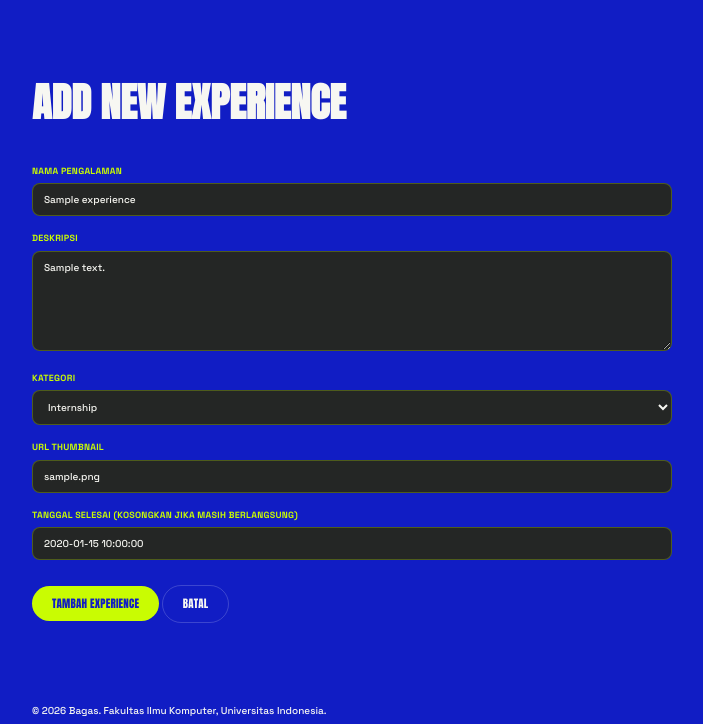
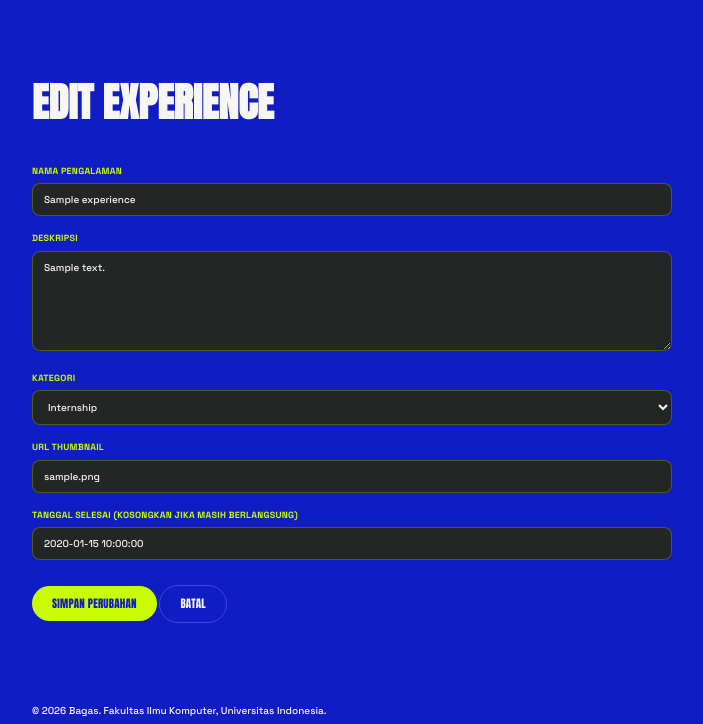
Before and after one commit to mahendraaaaaaaa/myportofolio, a Django app: page /experience/00000000-0000-0000-0000-000000000001/edit/ in a window 1280 px wide. Shown: the part 76-800 px from the top of the page, without its empty margins (143-846 px from the left). Run offline with Django 5.2, Linux system fonts and the light colour scheme; tables that the repository leaves empty hold one stand-in row (values such as "Sample post").

Commit message:
feat: add edit functionality for Experience and Project via shared form template

```diff
--- a/templates/experience_form.html
+++ b/templates/experience_form.html
@@ -1,14 +1,14 @@
 {% extends "base.html" %}
 {% block meta %}
-    <title>Add Experience - {{ name }}</title>
+    <title>{% if experience %}Edit{% else %}Add{% endif %} Experience - {{ name }}</title>
 {% endblock meta %}
 {% block content %}
     <main>
         <section class="experience-section">
             <div class="container">
-                <h1>Add New Experience</h1>
+                <h1>{% if experience %}Edit Experience{% else %}Add New Experience{% endif %}</h1>
                 <form method="post"
-                      action="{% url 'main:create_experience' %}"
+                      action="{% if experience %}{% url 'main:edit_experience' experience.id %}{% else %}{% url 'main:create_experience' %}{% endif %}"
                       class="experience-form">
                     {% csrf_token %}
                     {% for field in form %}
@@ -20,7 +20,7 @@
                             {% endfor %}
                         </div>
                     {% endfor %}
-                    <button type="submit" class="button">Tambah Experience</button>
+                    <button type="submit" class="button">{% if experience %}Simpan Perubahan{% else %}Tambah Experience{% endif %}</button>
                     <a href="{% url 'main:show_experience' %}" class="button button-secondary">Batal</a>
                 </form>
             </div>
```
